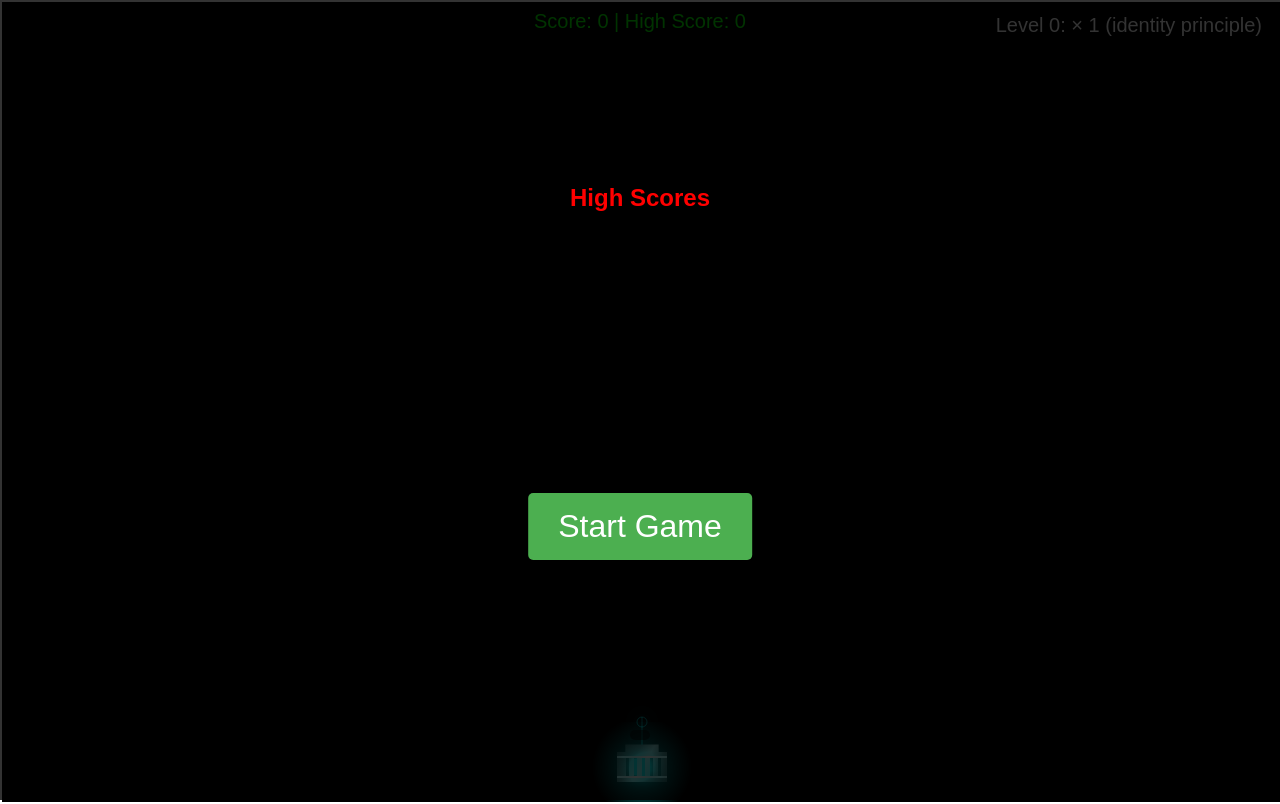
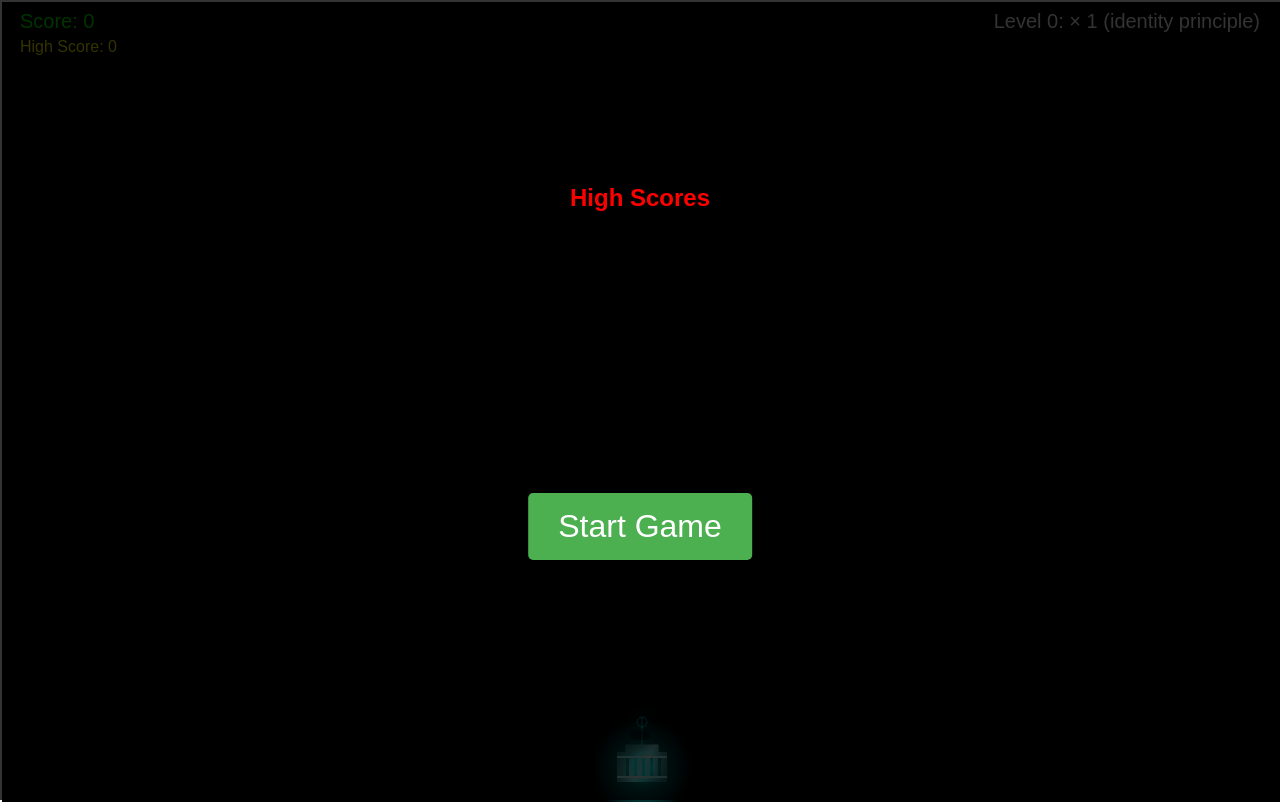
Before and after one commit to speedybits/Math_Arcade, a website: page math_invaders.html in a window 1280 px wide. Drawn offline with Linux system fonts and the light colour scheme.

Commit message:
Move score and level position

```diff
--- a/math_invaders.html
+++ b/math_invaders.html
@@ -26,10 +26,29 @@
         #score {
             position: absolute;
             top: 10px;
-            left: 50%;
-            transform: translateX(-50%);
+            left: 20px;
+            transform: none;
             font-size: 20px;
             color: #0f0;
+            text-align: left;
+            display: flex;
+            flex-direction: column;
+            gap: 5px;
+        }
+        #currentScore {
+            color: #0f0;
+        }
+        #highScore {
+            color: #ff0;
+            font-size: 16px;
+        }
+        #levelDisplay {
+            position: absolute;
+            top: 10px;
+            right: 20px;
+            font-size: 20px;
+            color: #fff;
+            text-align: right;
         }
         #inputDisplay {
             position: absolute;
@@ -256,7 +275,11 @@
 </head>
 <body>
     <canvas id="gameCanvas" width="600" height="600"></canvas>
-    <div id="score">Score: 0 | High Score: 0</div>
+    <div id="score">
+        <div id="currentScore">Score: 0</div>
+        <div id="highScore">High Score: 0</div>
+    </div>
+    <div id="levelDisplay"></div>
     <div id="inputDisplay"></div>
     <div id="mainScreen">
         <h2>Game Over</h2> <!-- Ensure this exists -->
@@ -1229,13 +1252,12 @@
 
             ctx.restore();
 
-            // Draw current level in upper right corner
+            // Update level display
             const levelDef = window.LEVEL_DEFINITIONS[window.difficultyLevel];
-            ctx.fillStyle = '#fff';
-            ctx.font = '20px Arial';
-            ctx.textAlign = 'right';
-            ctx.fillText(`Level ${window.difficultyLevel}: ${levelDef.description}`,
-                window.CANVAS_WIDTH - 20, 30);
+            const levelDisplay = document.getElementById('levelDisplay');
+            if (levelDisplay) {
+                levelDisplay.textContent = `Level ${window.difficultyLevel}: ${levelDef.description}`;
+            }
         }
 
         function moveCannon(direction) {
@@ -1278,14 +1300,14 @@
         }
 
         function updateScoreDisplay() {
-            const scoreElement = document.getElementById('score');
-            if (scoreElement) {
-                scoreElement.textContent = `Score: ${window.score} | High Score: ${window.highScore}`;
-                console.log('Score updated:', {
-                    score: window.score,
-                    highScore: window.highScore,
-                    displayText: scoreElement.textContent
-                });
+            const currentScoreElement = document.getElementById('currentScore');
+            const highScoreElement = document.getElementById('highScore');
+
+            if (currentScoreElement) {
+                currentScoreElement.textContent = `Score: ${window.score}`;
+            }
+            if (highScoreElement) {
+                highScoreElement.textContent = `High Score: ${window.highScore}`;
             }
         }
 
```
